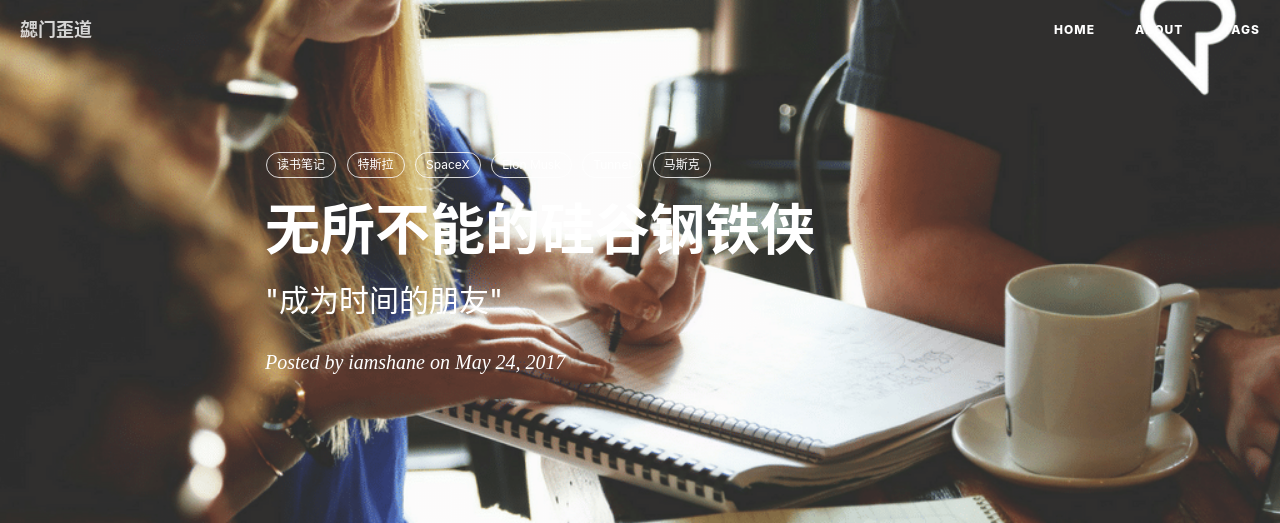
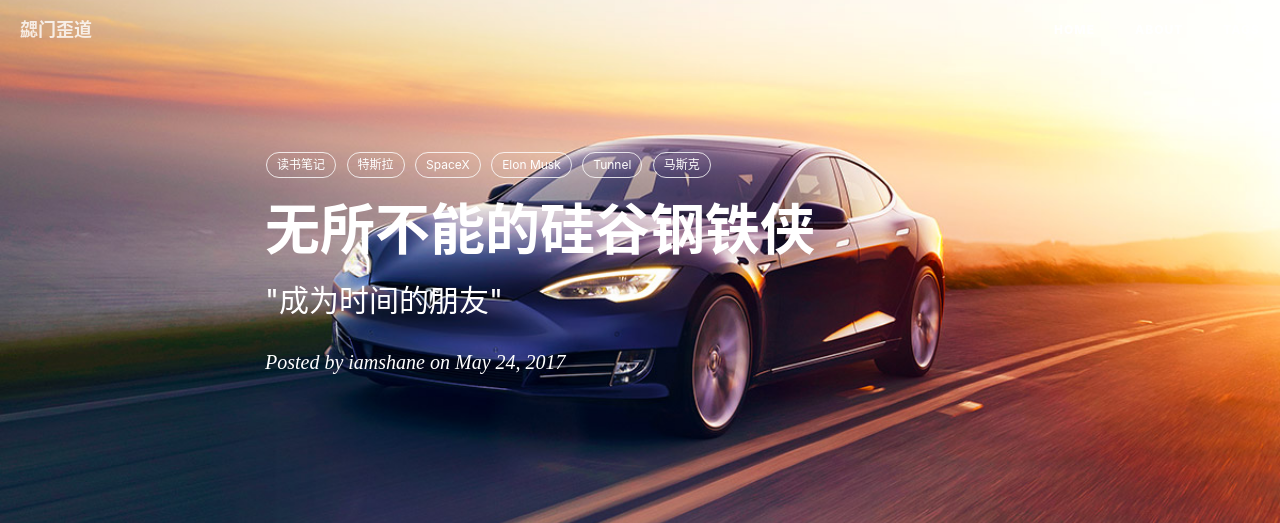
Before and after one commit to shaneliu/shaneliu.github.io, a Jekyll site: the page built from _posts/2017-05-24-about-choice.markdown, in a window 1280 px wide. Shown: the top 523 px of the page. Built offline with Jekyll 4.4.1, drawn with Linux system fonts in a browser that asks for light colours; nearby versions of some CDN libraries; comment, search, counter and statistics services are not loaded; grey boxes are pictures that could not be loaded.

Commit message:
add about choice

```diff
--- a/_posts/2017-05-24-about-choice.markdown
+++ b/_posts/2017-05-24-about-choice.markdown
@@ -2,9 +2,9 @@
 layout:     post
 title:      "无所不能的硅谷钢铁侠"
 subtitle:   " \"成为时间的朋友\""
-date:       2017-05-24 12:00:00
+date:       2017-05-24 08:00:00
 author:     "iamshane"
-header-img: "img/How-to-learn-Enlgish-fast.png"
+header-img: "img/tesla.jpg"
 tags:
     - 读书笔记
     - 特斯拉
```
Also changed, not shown: img/tesla.jpg (added).
